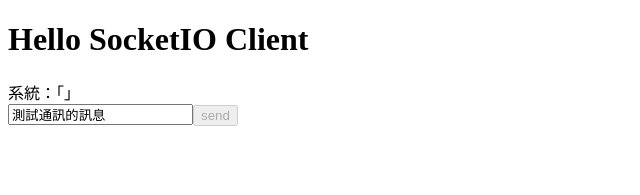
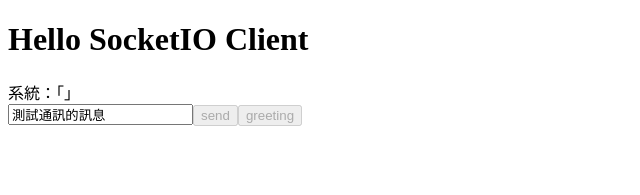
Before and after one commit to shezimanor/simple-socketio-client-1, a Vue app: page / in a window 1280 px wide. Shown: the top 195 px of the page, without its empty margins (0-640 px from the left). Built offline with nearby package versions, Linux system fonts and the light colour scheme; no server answers.

Commit message:
chore: Create greeting event

```diff
--- a/src/components/HelloSocket.vue
+++ b/src/components/HelloSocket.vue
@@ -31,6 +31,11 @@
   // 觸發事件
   socket.emit('message', myMsg.value);
 }
+function onGreeting() {
+  if (!socket || myMsg.value === '') return;
+  // 觸發事件
+  socket.emit('greeting', 'Good to see you, Server!');
+}
 function handleMessage(msg) {
   console.log(`Message from server: ${msg}`);
   serverMsg.value = msg;
@@ -46,6 +51,7 @@
     <div>系統：「{{ serverMsg }}」</div>
     <input type="text" v-model="myMsg" />
     <button @click="onSend" :disabled="!ioIsConnected">send</button>
+    <button @click="onGreeting" :disabled="!ioIsConnected">greeting</button>
   </div>
 </template>
 
```
